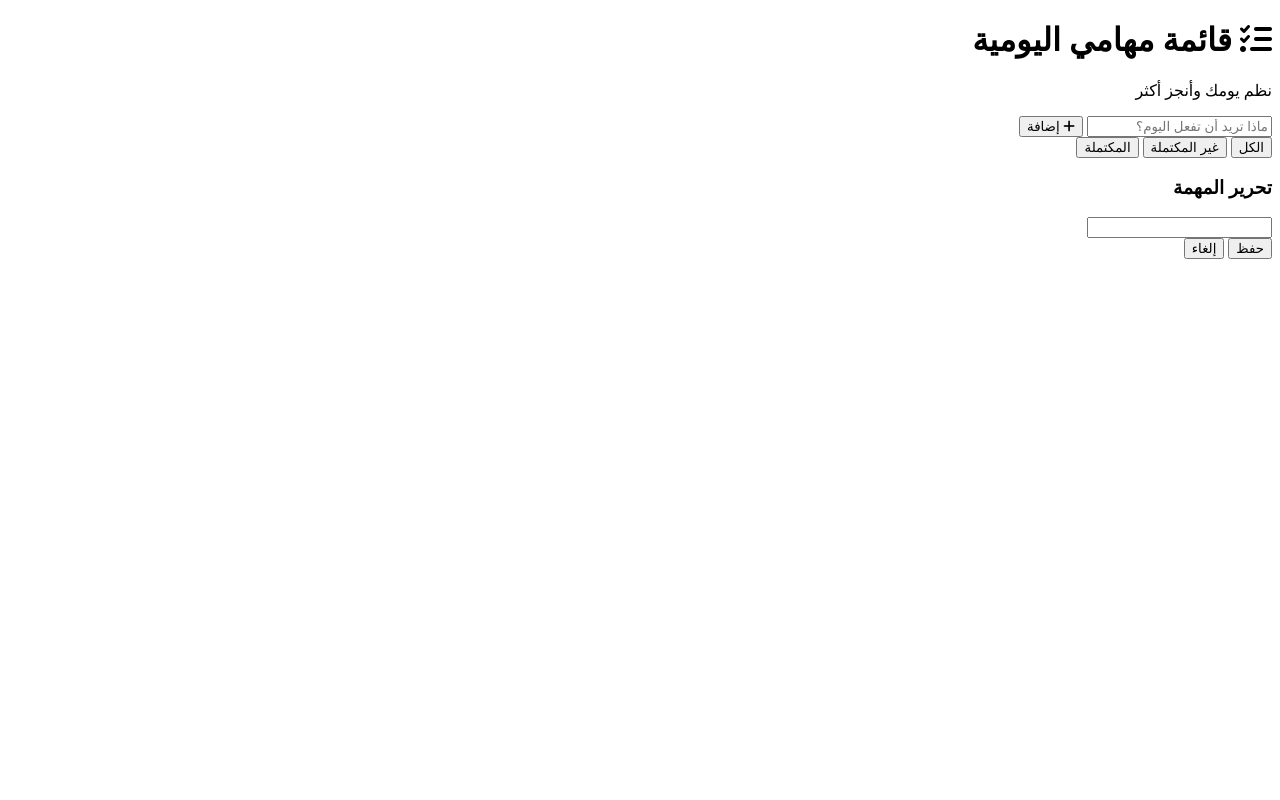
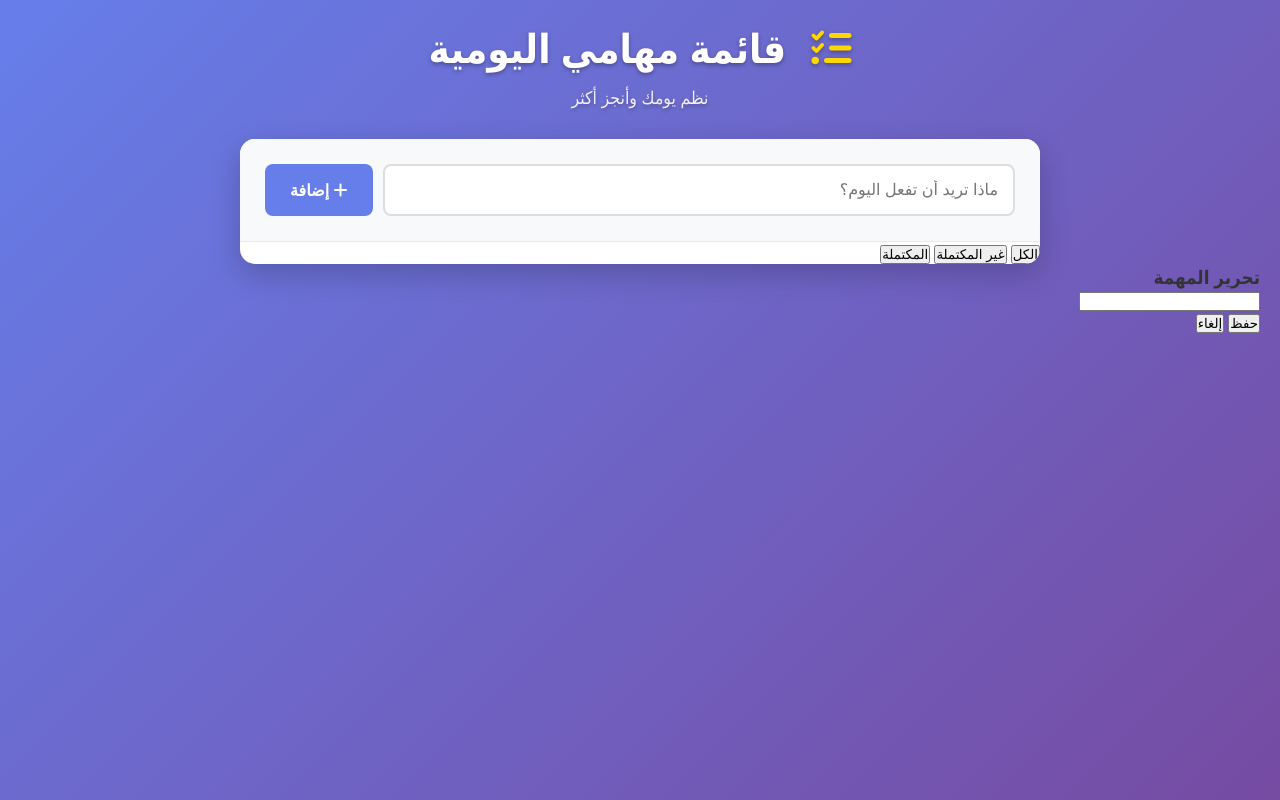
Before and after one commit to ahmedalnoman1/TODO-list-, a plain HTML site: page index.html in a window 1280 px wide. Drawn offline with Linux system fonts and the light colour scheme.

Commit message:
add genral style setting and input section

```diff
--- a/style.css
+++ b/style.css
@@ -0,0 +1,92 @@
+*{
+    margin: 0;
+    padding: 0;
+    box-sizing: border-box;
+}
+
+body {
+    font-family: 'Segoe UI', Tahoma, Geneva, Verdana, sans-serif;
+    background: linear-gradient(135deg, #667eea 0%, #764ba2 100%);
+    direction: rtl;
+    min-height: 100vh;
+    padding: 20px;
+    color: #333;
+}
+
+.container {
+    max-width: 800px;
+    margin: 0 auto;
+}
+
+/* الهيدر */
+header {
+    text-align: center;
+    margin-bottom: 30px;
+    color: white;
+    text-shadow: 0 2px 4px rgba(0,0,0,0.3);
+}
+
+header h1 {
+    font-size: 2.5rem;
+    margin-bottom: 10px;
+}
+
+header h1 i {
+    margin-left: 15px;
+    color: #ffd700;
+}
+
+.subtitle {
+    font-size: 1.1rem;
+    opacity: 0.9;
+}
+
+/* الحاوية الرئيسية */
+.app-container {
+    background: white;
+    border-radius: 15px;
+    box-shadow: 0 10px 30px rgba(0, 0, 0, 0.2);
+    overflow: hidden;
+}
+
+/* قسم الإدخال */
+.input-section {
+    padding: 25px;
+    background: #f8f9fa;
+    border-bottom: 1px solid #eaeaea;
+}
+
+.input-group {
+    display: flex;
+    gap: 10px;
+}
+
+#taskInput {
+    flex: 1;
+    padding: 15px;
+    border: 2px solid #ddd;
+    border-radius: 8px;
+    font-size: 1rem;
+    transition: border-color 0.3s;
+}
+
+#taskInput:focus {
+    outline: none;
+    border-color: #667eea;
+}
+
+#addBtn {
+    padding: 0 25px;
+    background: #667eea;
+    color: white;
+    border: none;
+    border-radius: 8px;
+    cursor: pointer;
+    font-size: 1rem;
+    font-weight: bold;
+    transition: background 0.3s;
+}
+
+#addBtn:hover {
+    background: #5a6fd8;
+}
```
Also changed, not shown: index.html (+2 -0 lines).
